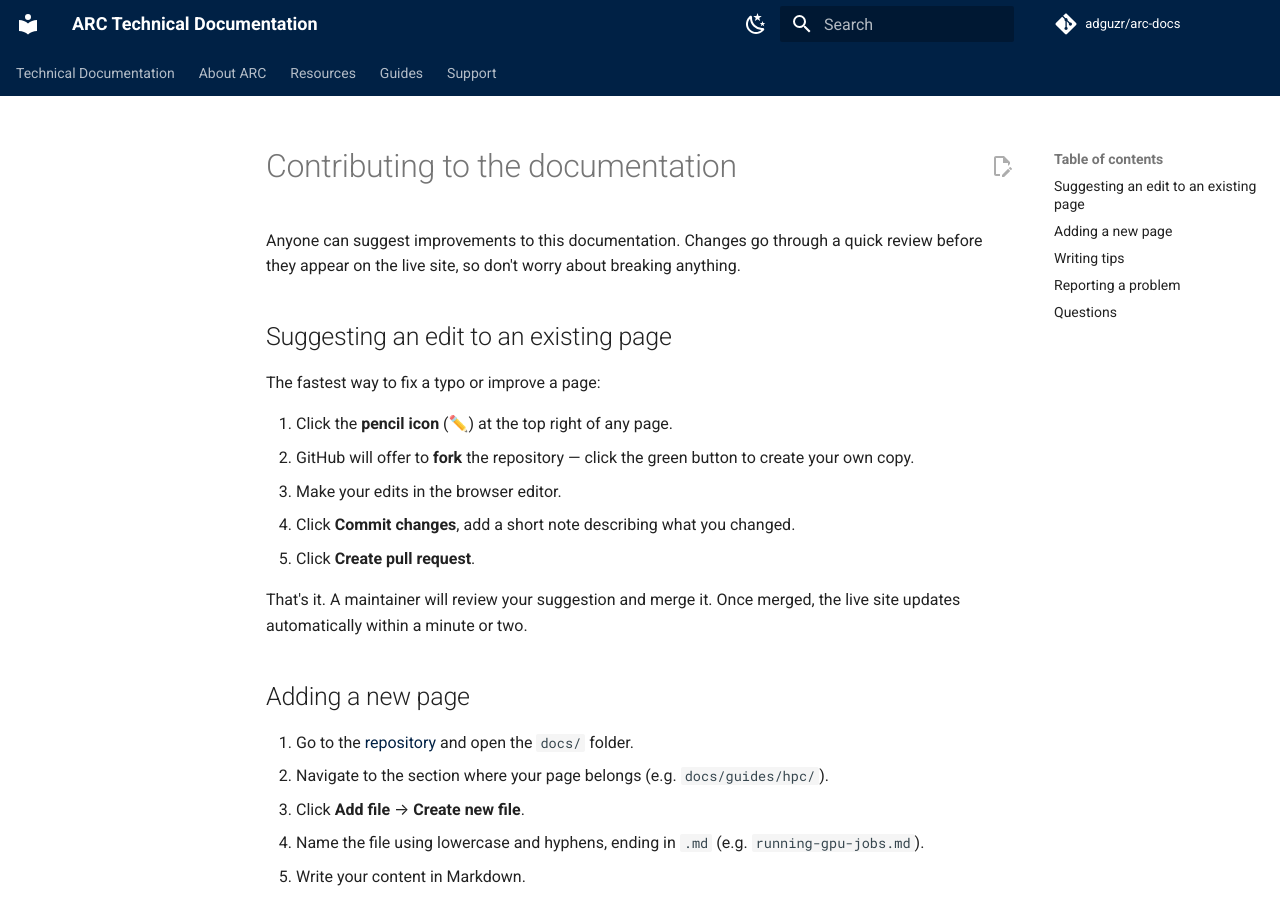
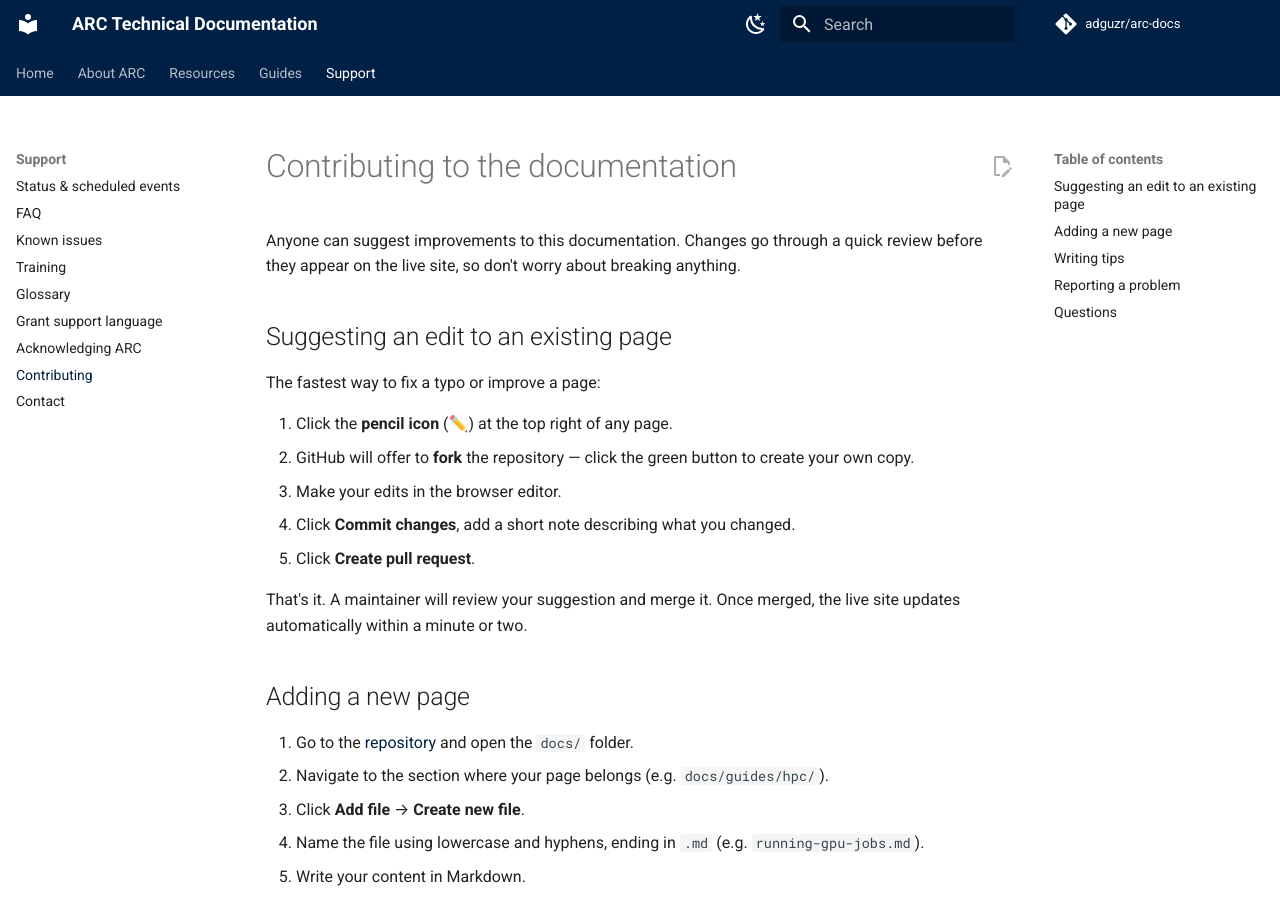
Before and after one commit to adguzr/arc-docs, an MkDocs documentation site: the page built from docs/contributing.md, in a window 1280 px wide and 900 px high. Built offline with MkDocs 1.6.1 and Material for MkDocs 9.7.7, drawn with Linux system fonts in a browser that asks for light colours; comment, search, counter and statistics services are not loaded; some of the changed lines change nothing that is shown.

Commit message:
remove .pages files

```diff
--- a/mkdocs.yml
+++ b/mkdocs.yml
@@ -53,3 +53,56 @@
   - search
   - tags
   - awesome-pages
+
+nav:
+  - Home: index.md
+  - About ARC: about.md
+  - Resources:
+    - Sockeye: resources/sockeye.md
+    - Chinook: resources/chinook.md
+    - ARC OnDemand: resources/arc-ondemand.md
+    - ARC Access: resources/arc-access.md
+    - Globus: resources/globus.md
+    - REDCap: resources/redcap.md
+  - Guides:
+    - High-Performance Computing:
+      - What is HPC: guides/hpc/what-is-hpc.md
+      - Cluster overview: guides/hpc/cluster-overview.md
+      - Linux & command line basics: guides/hpc/linux-basics.md
+      - Access: guides/hpc/access/index.md
+      - Running jobs: guides/hpc/running-jobs/index.md
+      - Software: guides/hpc/software/index.md
+    - Storage:
+      - Chinook overview: guides/storage/chinook-overview.md
+      - Chinook setup guide: guides/storage/chinook-setup.md
+      - Chinook sharing guide: guides/storage/chinook-sharing.md
+      - Chinook user guide: guides/storage/chinook-user-guide.md
+      - Checking usage & quotas: guides/storage/checking-usage.md
+    - Data transfer:
+      - OnDemand file manager: guides/data-transfer/ondemand-file-manager.md
+      - Choosing a transfer method: guides/data-transfer/choosing-method.md
+      - Transferring data on the cluster: guides/data-transfer/transferring-on-cluster.md
+      - Data transfer with Globus: guides/data-transfer/globus-transfer.md
+      - Enable Globus subscription groups: guides/data-transfer/globus-subscription-groups.md
+      - Sharing data: guides/data-transfer/sharing-data.md
+      - Globus OneDrive connector: guides/data-transfer/globus-onedrive.md
+      - Common Globus help topics: guides/data-transfer/globus-help.md
+    - REDCap:
+      - Access management & security guidelines: guides/redcap/security-guidelines.md
+      - Defending against fraudulent responses: guides/redcap/fraudulent-responses.md
+      - Splitting a project: guides/redcap/splitting-projects.md
+      - REB application language: guides/redcap/reb-application.md
+      - MyCap mobile application: guides/redcap/mycap.md
+      - nedCAPTCHA module: guides/redcap/nedcaptcha.md
+    - Research workflows:
+      - LLM workloads on ARC: guides/research-workflows/llm-workloads.md
+  - Support:
+    - Status & scheduled events: support/status.md
+    - FAQ: support/faq.md
+    - Known issues: support/known-issues.md
+    - Training: support/training.md
+    - Glossary: support/glossary.md
+    - Grant support language: support/grant-language.md
+    - Acknowledging ARC: support/acknowledging-arc.md
+    - Contributing: contributing.md
+    - Contact: support/contact.md
```
Also changed, not shown: docs/.pages (deleted), docs/guides/.pages (deleted), docs/guides/data-transfer/.pages (deleted), docs/guides/hpc/.pages (deleted), docs/guides/redcap/.pages (deleted), docs/guides/research-workflows/.pages (deleted), docs/guides/storage/.pages (deleted), docs/resources/.pages (deleted), docs/support/.pages (deleted).
